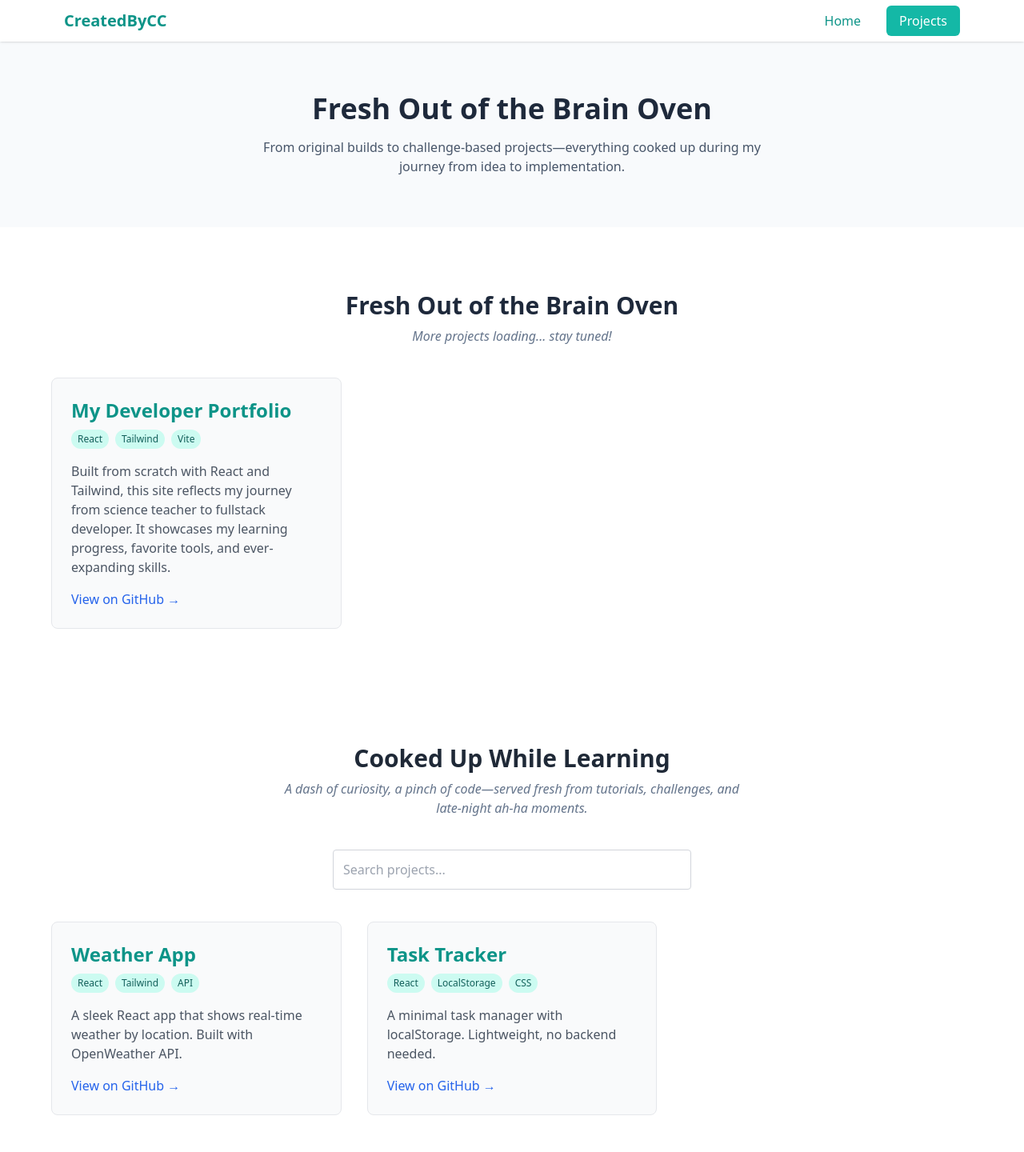
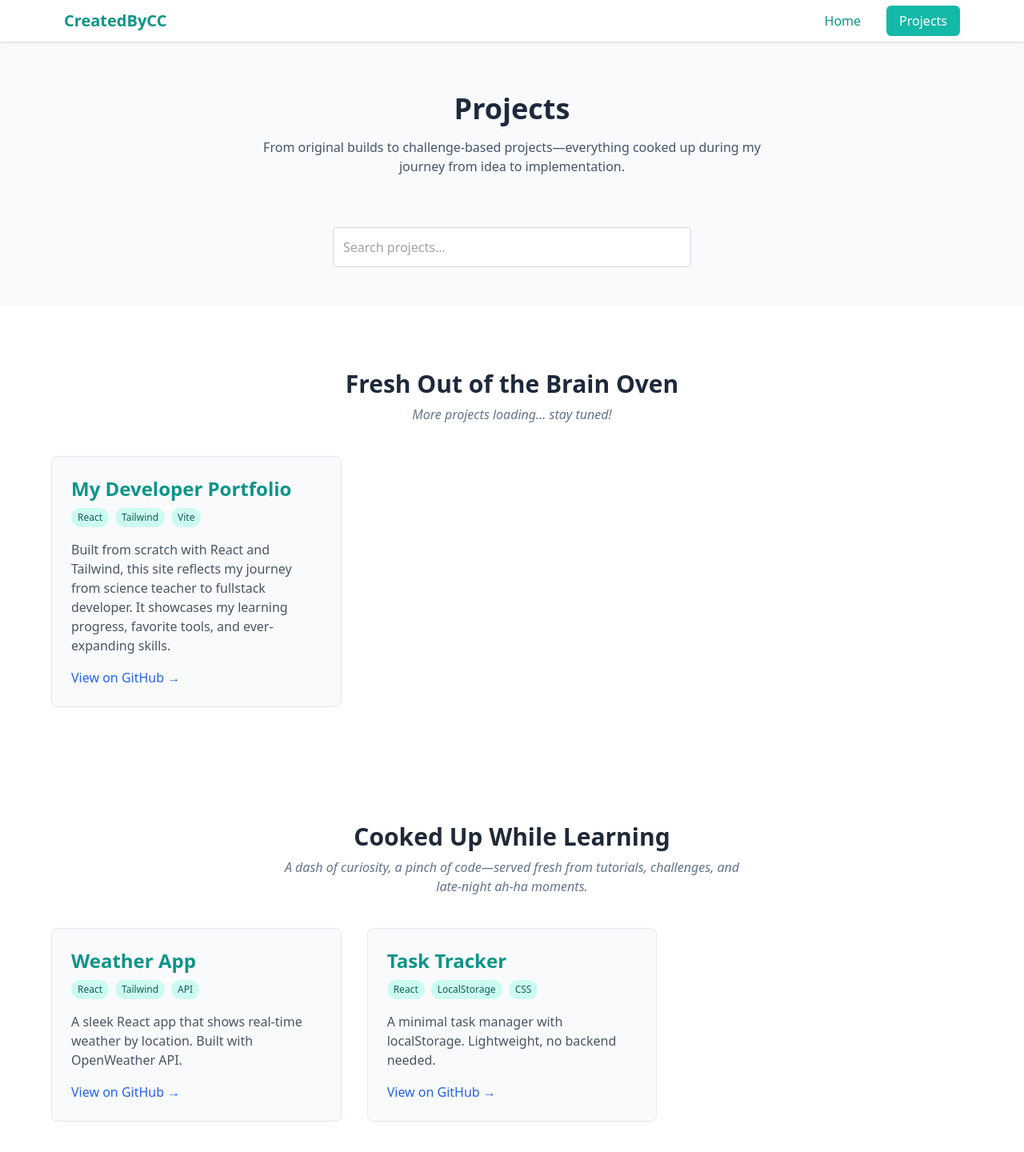
Before and after one commit to CreatedByCC/portfolio-website, a React (Vite) app: page /projects in a window 1280 px wide. Shown: the top 1440 px of the page at 80% size. Built offline with nearby package versions, Linux system fonts and the light colour scheme.

Commit message:
Moved search bar to the Projects page

```diff
--- a/src/components/OwnBuilds.jsx
+++ b/src/components/OwnBuilds.jsx
@@ -1,10 +1,12 @@
 import allProjects from '../data/projects';
 import ProjectCard from './ProjectCard';
 
-function OwnBuilds() {
+function OwnBuilds({ searchTerm }) {
   const personalProjects = allProjects.filter(
-    (project) => project.type === 'personal'
-  );
+  (project) =>
+    project.type === 'personal' &&
+    project.title.toLowerCase().includes(searchTerm.toLowerCase())
+);
 
   return (
     <section id="own-builds" className="bg-white py-20 px-4 text-center">
--- a/src/components/Projects.jsx
+++ b/src/components/Projects.jsx
@@ -3,9 +3,7 @@ import ProjectSearch from './ProjectSearch';
 import allProjects from '../data/projects';
 import ProjectCard from './ProjectCard';
 
-function Projects() {
-  const [searchTerm, setSearchTerm] = useState('');
-
+function Projects({ searchTerm }) {
   const filteredProjects = allProjects.filter(
     (project) =>
       project.type === 'learning' &&
@@ -20,8 +18,6 @@ function Projects() {
           A dash of curiosity, a pinch of code—served fresh from tutorials, challenges, and late-night ah-ha moments.
         </p>
       </div>
-
-      <ProjectSearch searchTerm={searchTerm} setSearchTerm={setSearchTerm} />
 
       <div className="grid gap-8 md:grid-cols-2 lg:grid-cols-3 max-w-6xl mx-auto">
         {filteredProjects.map((project, index) => (
--- a/src/pages/ProjectsPage.jsx
+++ b/src/pages/ProjectsPage.jsx
@@ -1,22 +1,31 @@
+import { useState } from 'react';
 import OwnBuilds from '../components/OwnBuilds';
 import Projects from '../components/Projects';
+import ProjectSearch from '../components/ProjectSearch';
 
 function ProjectsPage() {
+  const [searchTerm, setSearchTerm] = useState('');
+
   return (
     <main className="bg-slate-50 text-slate-800">
       {/* Page Intro */}
       <section className="py-16 px-4 text-center">
-        <h1 className="text-4xl font-bold mb-4">Fresh Out of the Brain Oven</h1>
+        <h1 className="text-4xl font-bold mb-4">Projects</h1>
         <p className="text-slate-600 max-w-2xl mx-auto">
           From original builds to challenge-based projects—everything cooked up during my journey from idea to implementation.
         </p>
       </section>
 
+      {/* 🔍 Search Bar */}
+      <div className="max-w-xl mx-auto mb-12 px-4">
+        <ProjectSearch searchTerm={searchTerm} setSearchTerm={setSearchTerm} />
+      </div>
+
       {/* Personal Projects */}
-      <OwnBuilds />
+      <OwnBuilds searchTerm={searchTerm} />
 
       {/* Learning Projects */}
-      <Projects />
+      <Projects searchTerm={searchTerm} />
     </main>
   );
 }
```
